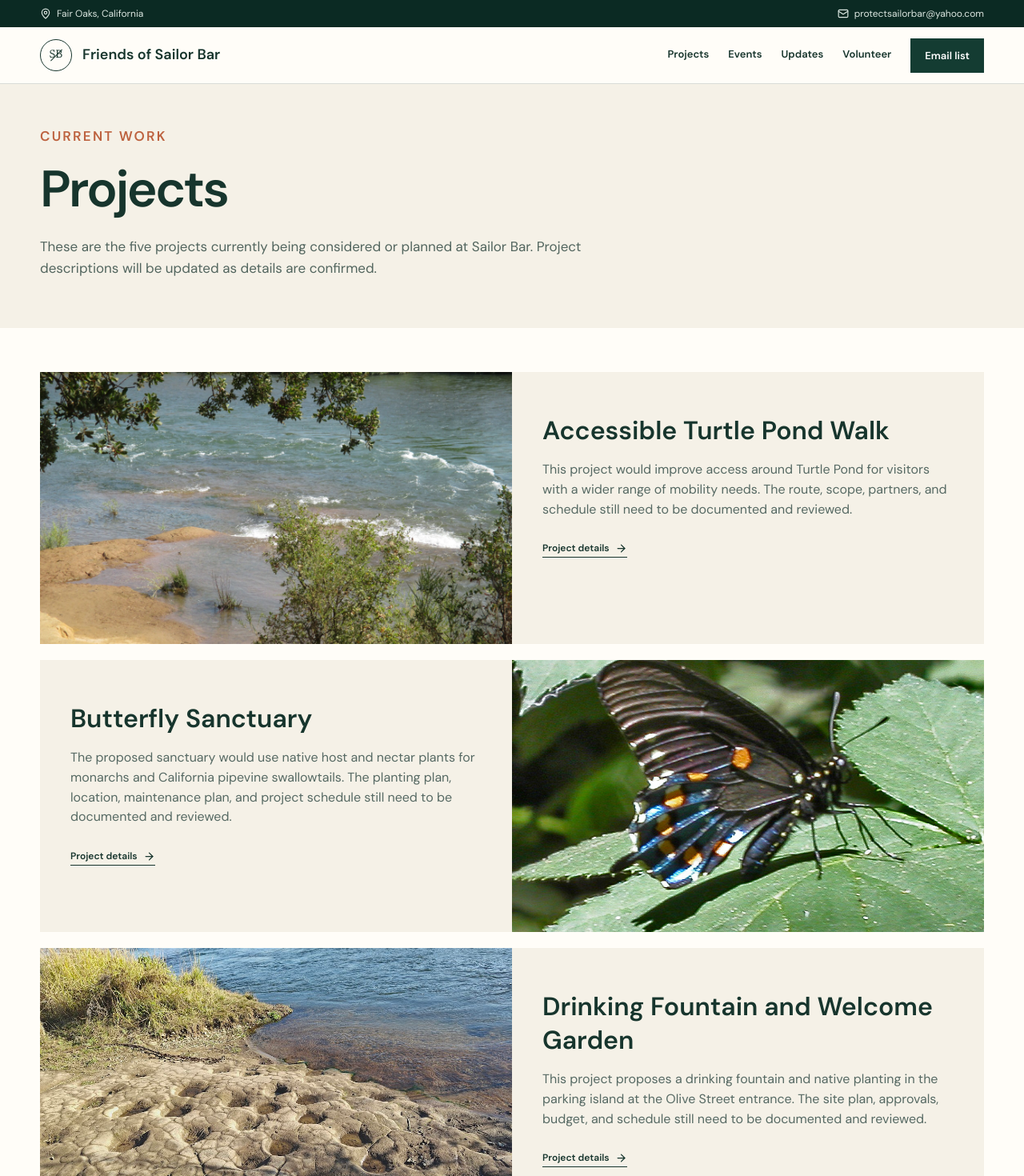
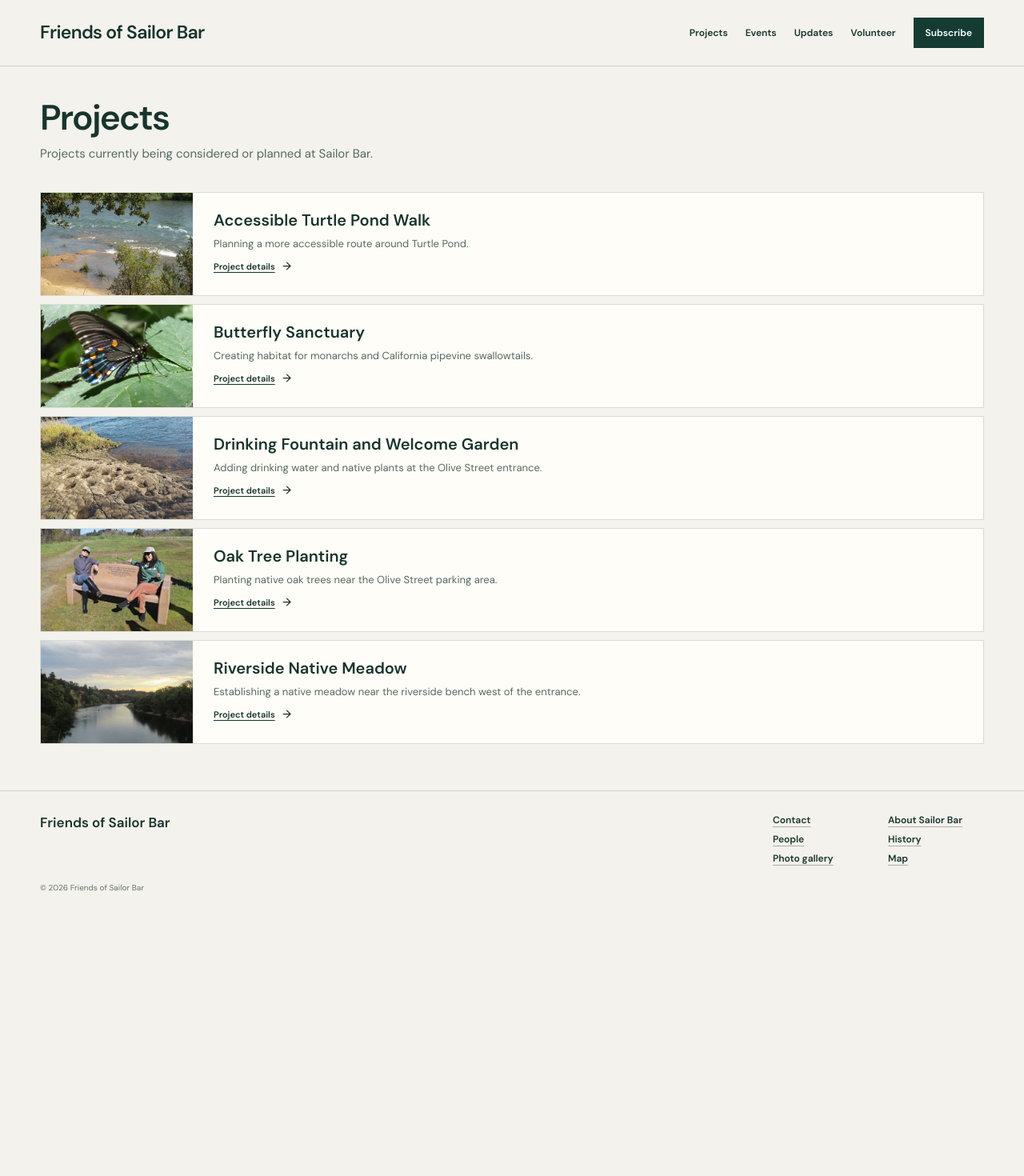
Before and after one commit to ccorcos/friends-of-sailor-bar, a Next.js app: page /projects in a window 1280 px wide. Shown: the top 1470 px of the page at 80% size. After the commit the page ends 1144 px from the top, so only its background shows below. Built offline with nearby package versions, Linux system fonts and the light colour scheme.

Commit message:
Unify site with simple dashboard styling
Co-authored-by: Shelley <shelley@exe.dev>

```diff
--- a/app/events/page.tsx
+++ b/app/events/page.tsx
@@ -1,7 +1,7 @@
 export const dynamic = "force-dynamic";
 
 import Link from "next/link";
-import { CalendarDays, MapPin, ArrowRight } from "lucide-react";
+import { MapPin, ArrowRight } from "lucide-react";
 import { getUpcomingEvents } from "@/lib/db";
 
 function dateLabel(date: string) {
@@ -11,7 +11,7 @@ function dateLabel(date: string) {
 export default function EventsPage() {
   const events = getUpcomingEvents();
   return <>
-    <section className="page-hero"><div className="shell"><p className="kicker"><CalendarDays size={15} /> Schedule</p><h1>Events</h1><p>Upcoming programs, walks, and volunteer workdays at Sailor Bar. Check each listing for its time and meeting location.</p></div></section>
-    <section className="page-content"><div className="shell"><div className="event-list-page">{events.map(event => <article className="calendar-card" key={event.id}><time dateTime={event.date}>{dateLabel(event.date)}</time><div><span className="pill" style={{color:"#9c4f34"}}>{event.category}</span><h2><Link href={`/events/${event.slug}`}>{event.title}</Link></h2><p>{event.summary}</p><Link className="detail-link" href={`/events/${event.slug}`}>Event details <ArrowRight size={15} /></Link></div><div className="calendar-meta"><strong>{event.time}</strong><br /><span><MapPin size={13} style={{verticalAlign:"middle"}} /> {event.location}</span><br /><small>Free and open to the community.</small></div></article>)}</div></div></section>
+    <section className="page-hero"><div className="shell"><h1>Events</h1><p>Upcoming programs, walks, and volunteer workdays at Sailor Bar.</p></div></section>
+    <section className="page-content"><div className="shell"><div className="event-list-page">{events.map(event => <article className="calendar-card" key={event.id}><time dateTime={event.date}>{dateLabel(event.date)}</time><div><h2><Link href={`/events/${event.slug}`}>{event.title}</Link></h2><p>{event.summary}</p><Link className="detail-link" href={`/events/${event.slug}`}>Event details <ArrowRight size={15} /></Link></div><div className="calendar-meta"><strong>{event.time}</strong><br /><span><MapPin size={13} style={{verticalAlign:"middle"}} /> {event.location}</span></div></article>)}</div></div></section>
   </>;
 }
--- a/app/globals.css
+++ b/app/globals.css
@@ -165,18 +165,22 @@ footer{padding:45px 0 20px}
 }
 
 /* Homepage information dashboard */
-body:has(.home-dashboard){background:#f4f2ec}
+body:has(.home-dashboard){background:#f4f2ec;overflow:hidden}
+body:has(.home-dashboard) main{width:100%;min-width:0}
 body:has(.home-dashboard)>.utility-bar,
 body:has(.home-dashboard)>.site-header,
 body:has(.home-dashboard)>footer{display:none}
-.home-dashboard{width:min(1320px,calc(100% - 48px));min-height:100vh;margin:0 auto;padding:34px 0 26px;display:flex;flex-direction:column;gap:24px}
-.home-heading{display:flex;justify-content:space-between;align-items:center;gap:40px}
+.home-dashboard{width:100%;max-width:1368px;height:100dvh;min-height:0;margin:0 auto;padding:34px 24px 26px;display:grid;grid-template-rows:auto minmax(0,1fr) auto;gap:24px;overflow:hidden}
+.home-heading{display:flex;justify-content:space-between;align-items:center;gap:40px;min-width:0}
+.home-heading>div:first-child{min-width:0}
 .home-title{display:block;font-size:clamp(34px,4vw,54px);font-weight:600;letter-spacing:-.045em;line-height:1}
 .home-heading p{font-size:14px;color:#566963;margin:12px 0 0}
 .home-actions{display:flex;gap:10px;flex-shrink:0}
 .home-button{min-width:118px;padding:13px 18px;border:1px solid var(--ink);text-align:center;font-size:13px;font-weight:600;background:transparent}
 .home-button.primary{background:var(--ink);color:white}
-.home-columns{display:grid;grid-template-columns:1.06fr 1.06fr .88fr;gap:16px;height:430px;flex:none;min-height:0}
+.home-columns{display:flex;gap:16px;height:auto;min-width:0}
+.home-panel{flex:1 1 0}
+.home-panel:last-child{flex:.83 1 0}
 .home-panel{background:var(--paper);border:1px solid var(--line);padding:24px;display:flex;flex-direction:column;min-width:0}
 .home-panel>h1{font-size:25px;line-height:1;margin:0 0 18px;letter-spacing:-.025em}
 .home-project-list,.home-event-list,.home-update-list{display:flex;flex-direction:column}
@@ -199,25 +203,119 @@ body:has(.home-dashboard)>footer{display:none}
 .home-update h2{margin-top:5px}
 .home-more{display:inline-flex;align-items:center;gap:7px;margin-top:auto;padding-top:14px;font-size:12px;font-weight:600;border-top:1px solid var(--line)}
 .home-empty{font-size:13px;color:#66756f}
-.home-links{display:grid;grid-template-columns:repeat(2,minmax(130px,max-content));gap:9px 28px;width:max-content;border-top:1px solid var(--line);padding-top:14px;font-size:12px;font-weight:600}
+.home-links{display:flex;flex-flow:column wrap;align-content:flex-start;gap:9px 28px;width:300px;height:66px;border-top:1px solid var(--line);padding-top:14px;font-size:12px;font-weight:600}
 .home-links a{text-decoration:underline;text-decoration-color:#a8b0ad;text-underline-offset:4px}
 
 @media(max-width:900px){
-  .home-dashboard{width:min(100% - 32px,1320px);padding-top:24px}
+  body:has(.home-dashboard){overflow-x:hidden;overflow-y:auto}
+  .home-dashboard{width:100%;max-width:none;height:auto;min-height:100dvh;padding:24px 16px 26px;display:flex;overflow:visible}
   .home-heading{align-items:flex-start;flex-direction:column;gap:18px}
-  .home-columns{grid-template-columns:1fr 1fr;height:auto}
-  .home-panel:last-child{grid-column:span 2}
+  .home-columns{display:flex;flex-wrap:wrap;height:auto}
+  .home-panel{flex:1 1 42%}
+  .home-panel:last-child{flex:1 1 100%}
   .home-update-list{display:grid;grid-template-columns:1fr 1fr;column-gap:20px}
 }
 @media(max-width:600px){
-  .home-dashboard{width:min(100% - 24px,1320px);padding:20px 0;gap:18px}
+  .home-dashboard{width:100%;padding:20px 12px;gap:18px}
   .home-title{font-size:37px}
   .home-heading p{font-size:13px;line-height:1.45}
   .home-actions{width:100%;display:grid;grid-template-columns:repeat(3,1fr)}
   .home-button{min-width:0;padding:12px 8px}
-  .home-columns{display:flex;flex-direction:column}
+  .home-columns{display:flex;flex-direction:column;flex-wrap:nowrap}
+  .home-panel,.home-panel:last-child{flex:0 0 auto}
   .home-panel{padding:20px}
-  .home-panel:last-child{grid-column:auto}
   .home-update-list{display:flex}
-  .home-links{grid-template-columns:repeat(2,minmax(0,1fr));width:100%;gap:13px 24px}
+  .home-links{display:flex;flex-flow:column wrap;width:100%;height:82px;gap:13px 24px}
 }
+
+/* Shared simple site layout */
+body:not(:has(.home-dashboard)){background:#f4f2ec}
+body:not(:has(.home-dashboard)) .shell{width:min(1180px,calc(100% - 48px))}
+.site-header{background:#f4f2ec;border-bottom:1px solid var(--line)}
+.header-inner{height:auto;padding:22px 0;align-items:center}
+.brand{gap:0}
+.brand strong{font-family:'DM Sans',Arial,sans-serif;font-size:23px;font-weight:600;letter-spacing:-.03em}
+.header-inner nav{gap:22px;font-size:12px}
+.header-inner nav a:not(.nav-cta):after{display:none}
+.nav-cta{padding:11px 15px}
+footer{background:#f4f2ec;color:var(--ink);padding:28px 0;border-top:1px solid var(--line)}
+.simple-footer{display:grid;grid-template-columns:1fr auto;gap:22px 60px;align-items:start}
+.footer-title{font-size:17px;font-weight:600}
+.simple-footer nav{display:grid;grid-template-columns:repeat(2,minmax(120px,max-content));gap:8px 24px;font-size:12px;font-weight:600}
+.simple-footer nav a{text-decoration:underline;text-decoration-color:#a8b0ad;text-underline-offset:4px}
+.simple-footer>span{grid-column:1/-1;font-size:10px;color:#66756f}
+.page-hero{background:transparent;padding:42px 0 20px}
+.page-hero h1{font-family:'DM Sans',Arial,sans-serif;font-size:44px;font-weight:600;line-height:1;letter-spacing:-.04em}
+.page-hero p{font-family:'DM Sans',Arial,sans-serif;font-size:15px;line-height:1.5;max-width:680px;margin:12px 0 0;color:#566963}
+.page-content{padding:16px 0 48px}
+.project-detail{display:grid;grid-template-columns:190px 1fr;min-height:128px;margin:0 0 10px;background:var(--paper);border:1px solid var(--line)}
+.project-detail:nth-child(even) .detail-image{order:0}
+.detail-image{min-height:128px}
+.detail-copy{padding:22px 26px}
+.detail-copy h2{font-family:'DM Sans',Arial,sans-serif;font-size:20px;font-weight:600;line-height:1.2;margin:0 0 8px}
+.detail-copy p{font-size:13px;line-height:1.5;margin:0;color:#566963;max-width:760px}
+.detail-link{margin-top:11px;font-size:11px;border:0;text-decoration:underline;text-underline-offset:3px}
+.calendar-card{grid-template-columns:150px 1fr 210px;background:var(--paper);border:1px solid var(--line);padding:22px;gap:26px;margin-bottom:10px}
+.calendar-card time{font-family:'DM Sans',Arial,sans-serif;font-size:13px;font-weight:600;color:var(--rust)}
+.calendar-card h2{font-family:'DM Sans',Arial,sans-serif;font-size:20px;font-weight:600;line-height:1.2;margin:0 0 8px}
+.calendar-card p{font-size:13px;line-height:1.5;margin:0;color:#566963}
+.calendar-meta{font-size:12px;line-height:1.7}
+.all-stories{display:flex;flex-direction:column;gap:10px}
+.all-stories .story-card{display:grid;grid-template-columns:190px 1fr;min-height:150px;border:1px solid var(--line);background:var(--paper)}
+.all-stories .story-image{height:auto;min-height:150px}
+.all-stories .story-copy{padding:22px 26px}
+.all-stories .story-copy h2{font-family:'DM Sans',Arial,sans-serif;font-size:20px;font-weight:600;line-height:1.2;margin:7px 0}
+.all-stories .story-copy p{font-size:13px;line-height:1.5;margin:0;color:#566963}
+.detail-hero{background:transparent;padding:38px 0 20px}
+.detail-hero .back-link{margin-bottom:24px;font-size:11px}
+.detail-hero .category{font-size:10px}
+.detail-hero h1{font-family:'DM Sans',Arial,sans-serif;font-size:44px;font-weight:600;line-height:1.05;letter-spacing:-.04em;margin:8px 0 0}
+.story-detail{width:min(900px,calc(100% - 48px));background:var(--paper);border:1px solid var(--line);padding:30px;margin:0 auto 48px}
+.story-detail-image{height:340px;margin-bottom:28px}
+.story-detail p:not(.lead),.story-detail .lead{font-family:'DM Sans',Arial,sans-serif;font-size:15px;line-height:1.65}
+.story-detail .lead{font-weight:600}
+.event-detail-grid{grid-template-columns:1fr 280px;gap:40px;background:var(--paper);border:1px solid var(--line);padding:30px;margin-bottom:48px}
+.event-detail-grid .lead{font-family:'DM Sans',Arial,sans-serif;font-size:17px;line-height:1.6}
+.event-facts{padding-left:24px;gap:18px}
+.event-facts div{display:block}
+.form-page{padding:16px 0 48px;background:transparent}
+.form-page-grid{grid-template-columns:280px 1fr;gap:30px}
+.form-page-grid h2{font-family:'DM Sans',Arial,sans-serif;font-size:24px;font-weight:600;margin:0 0 12px}
+.form-page-grid>div>p{font-size:13px;line-height:1.55}
+.volunteer-form{background:var(--paper);color:var(--ink);border:1px solid var(--line);padding:28px;gap:20px}
+.volunteer-form label,.volunteer-form legend{color:#566963}
+.volunteer-form input:not([type=checkbox]),.volunteer-form textarea{border-bottom:1px solid var(--line);color:var(--ink)}
+.check-grid label{border:1px solid var(--line);color:var(--ink)}
+.volunteer-thanks{background:var(--paper);color:var(--ink);border:1px solid var(--line)}
+.volunteer-thanks p{color:#566963}
+.subscribe-page .subscribe-form{box-shadow:none;background:var(--paper)}
+.button{border-radius:0}
+
+@media(max-width:700px){
+  body:not(:has(.home-dashboard)) .shell{width:min(100% - 28px,1180px)}
+  .header-inner{padding:16px 0;display:block}
+  .brand strong{font-size:20px}
+  .header-inner nav{margin-top:14px;display:flex;justify-content:space-between;gap:8px;font-size:10px;flex-wrap:nowrap}
+  .header-inner nav a:nth-child(1),.header-inner nav a:nth-child(3),.header-inner nav a:nth-child(4){display:block}
+  .nav-cta{padding:8px}
+  .simple-footer{grid-template-columns:1fr}
+  .simple-footer nav{grid-template-columns:repeat(2,1fr)}
+  .simple-footer>span{grid-column:auto}
+  .page-hero{padding:30px 0 16px}
+  .page-hero h1,.detail-hero h1{font-size:36px}
+  .page-content{padding:10px 0 36px}
+  .project-detail,.all-stories .story-card{grid-template-columns:100px 1fr}
+  .detail-image,.all-stories .story-image{min-height:120px}
+  .detail-copy,.all-stories .story-copy{padding:18px}
+  .detail-copy h2,.all-stories .story-copy h2{font-size:17px}
+  .detail-copy p,.all-stories .story-copy p{display:none}
+  .calendar-card{grid-template-columns:1fr;padding:20px;gap:10px}
+  .calendar-meta{border:0;border-top:1px solid var(--line);padding:12px 0 0}
+  .detail-hero{padding:28px 0 16px}
+  .story-detail{width:min(100% - 28px,900px);padding:20px}
+  .story-detail-image{height:230px}
+  .event-detail-grid{grid-template-columns:1fr;gap:24px;padding:22px;margin-bottom:36px}
+  .event-facts{border-left:0;border-top:1px solid var(--line);padding:20px 0 0}
+  .form-page-grid{grid-template-columns:1fr;gap:18px}
+  .volunteer-form{padding:20px}
+}
--- a/app/layout.tsx
+++ b/app/layout.tsx
@@ -1,6 +1,5 @@
 import type { Metadata } from "next";
 import Link from "next/link";
-import { Mail, MapPin } from "lucide-react";
 import "./globals.css";
 
 export const metadata: Metadata = {
@@ -8,41 +7,36 @@ export const metadata: Metadata = {
   description: "Projects, events, and volunteer information for Friends of Sailor Bar in Fair Oaks, California.",
 };
 
-function Mark() {
-  return <div className="mark" aria-hidden="true"><span>SB</span><i /></div>;
-}
-
 export default function RootLayout({ children }: Readonly<{ children: React.ReactNode }>) {
   return (
     <html lang="en">
       <body>
-        <div className="utility-bar">
-          <div className="shell utility-inner">
-            <span><MapPin size={14} /> Fair Oaks, California</span>
-            <a href="mailto:protectsailorbar@yahoo.com"><Mail size={14} /> protectsailorbar@yahoo.com</a>
-          </div>
-        </div>
         <header className="site-header">
           <div className="shell header-inner">
-            <Link className="brand" href="/"><Mark /><span><strong>Friends of Sailor Bar</strong></span></Link>
+            <Link className="brand" href="/"><strong>Friends of Sailor Bar</strong></Link>
             <nav aria-label="Main navigation">
               <Link href="/projects">Projects</Link>
               <Link href="/events">Events</Link>
               <Link href="/stories">Updates</Link>
               <Link href="/volunteer">Volunteer</Link>
-              <Link className="nav-cta" href="/subscribe">Email list</Link>
+              <Link className="nav-cta" href="/subscribe">Subscribe</Link>
             </nav>
           </div>
         </header>
         <main>{children}</main>
         <footer>
-          <div className="shell footer-grid">
-            <div><Link className="brand footer-brand" href="/"><Mark /><span><strong>Friends of Sailor Bar</strong></span></Link></div>
-            <div><h3>Information</h3><Link href="/projects">Current projects</Link><Link href="/events">Events</Link><Link href="/stories">Updates</Link></div>
-            <div><h3>Get involved</h3><Link href="/volunteer">Volunteer</Link><Link href="/subscribe">Email updates</Link><a href="mailto:protectsailorbar@yahoo.com">Contact us</a></div>
-            <div><h3>Visit</h3><p>4253 Illinois Avenue<br />Fair Oaks, CA</p><p className="small">Sailor Bar is part of the American River Parkway.</p></div>
+          <div className="shell simple-footer">
+            <Link className="footer-title" href="/">Friends of Sailor Bar</Link>
+            <nav aria-label="Footer navigation">
+              <a href="https://friendsofsailorbar.org/contact/">Contact</a>
+              <a href="https://friendsofsailorbar.org/about-sailor-bar/">About Sailor Bar</a>
+              <a href="https://friendsofsailorbar.org/friends-of-sailor-bar-leaders/">People</a>
+              <a href="https://friendsofsailorbar.org/sailor-bar-history/">History</a>
+              <a href="https://friendsofsailorbar.org/photo-gallery/">Photo gallery</a>
+              <a href="https://friendsofsailorbar.org/friends-of-sailor-bar-brochure-and-map/">Map</a>
+            </nav>
+            <span>© 2026 Friends of Sailor Bar</span>
           </div>
-          <div className="shell footer-bottom"><span>© 2026 Friends of Sailor Bar</span></div>
         </footer>
       </body>
     </html>
--- a/app/projects/page.tsx
+++ b/app/projects/page.tsx
@@ -4,5 +4,5 @@ import { ArrowRight } from "lucide-react";
 import { projects } from "@/lib/projects";
 
 export default function ProjectsPage() {
-  return <><section className="page-hero"><div className="shell"><p className="kicker">Current work</p><h1>Projects</h1><p>These are the five projects currently being considered or planned at Sailor Bar. Project descriptions will be updated as details are confirmed.</p></div></section><section className="page-content"><div className="shell">{projects.map((project) => <article className="project-detail" key={project.title}><div className="detail-image"><Image src={project.image} fill alt="" sizes="(max-width:900px) 100vw, 50vw" /></div><div className="detail-copy"><h2><Link href={`/projects/${project.slug}`}>{project.title}</Link></h2><p>{project.detail}</p><Link className="detail-link" href={`/projects/${project.slug}`}>Project details <ArrowRight size={15} /></Link></div></article>)}</div></section></>;
+  return <><section className="page-hero"><div className="shell"><h1>Projects</h1><p>Projects currently being considered or planned at Sailor Bar.</p></div></section><section className="page-content"><div className="shell">{projects.map((project) => <article className="project-detail" key={project.title}><div className="detail-image"><Image src={project.image} fill alt="" sizes="(max-width:900px) 100vw, 220px" /></div><div className="detail-copy"><h2><Link href={`/projects/${project.slug}`}>{project.title}</Link></h2><p>{project.summary}</p><Link className="detail-link" href={`/projects/${project.slug}`}>Project details <ArrowRight size={15} /></Link></div></article>)}</div></section></>;
 }
--- a/app/subscribe/page.tsx
+++ b/app/subscribe/page.tsx
@@ -1,9 +1,8 @@
-import { Mail } from "lucide-react";
 import { SubscribeForm } from "@/components/forms";
 
 export default function SubscribePage() {
   return <>
-    <section className="page-hero"><div className="shell"><p className="kicker"><Mail size={15} /> Email list</p><h1>Email updates</h1><p>Receive occasional email about projects and events at Sailor Bar.</p></div></section>
+    <section className="page-hero"><div className="shell"><h1>Subscribe</h1><p>Receive occasional email about projects and events at Sailor Bar.</p></div></section>
     <section className="form-page subscribe-page"><div className="shell form-page-grid"><div><h2>Subscribe</h2><p>You can unsubscribe at any time.</p></div><SubscribeForm /></div></section>
   </>;
 }
--- a/app/volunteer/page.tsx
+++ b/app/volunteer/page.tsx
@@ -1,9 +1,8 @@
-import { HandHeart } from "lucide-react";
 import { VolunteerForm } from "@/components/forms";
 
 export default function VolunteerPage() {
   return <>
-    <section className="page-hero"><div className="shell"><p className="kicker"><HandHeart size={15} /> Volunteer</p><h1>Volunteer interest form</h1><p>Tell us what work interests you and how you would like to help Friends of Sailor Bar.</p></div></section>
+    <section className="page-hero"><div className="shell"><h1>Volunteer</h1><p>Tell us what work interests you and how you would like to help Friends of Sailor Bar.</p></div></section>
     <section className="form-page"><div className="shell form-page-grid"><div><h2>Ways to help</h2><p>Volunteer needs may include workdays, native planting, visitor and event support, professional services, and administrative work.</p></div><VolunteerForm /></div></section>
   </>;
 }
```
Also changed, not shown: app/events/[slug]/page.tsx (+4 -5 lines), app/stories/[slug]/page.tsx (+1 -1 lines), app/stories/page.tsx (+1 -2 lines).
